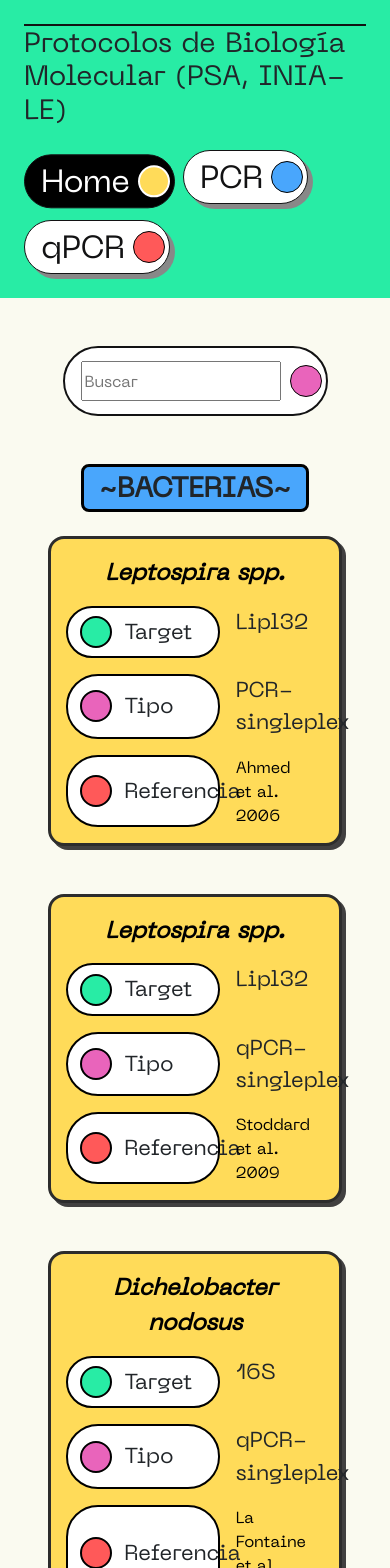
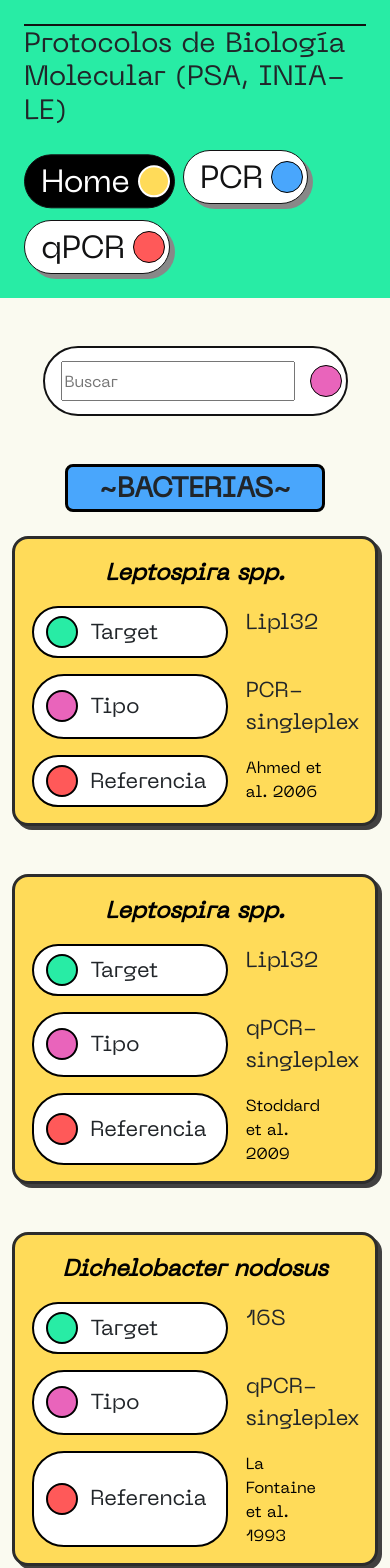
Before and after one commit to sofifernandez/protocolos_PCR, a React (Create React App) app: page / in a window 390 px wide. Shown: the top 1568 px of the page. Built offline with nearby package versions, Linux system fonts and the light colour scheme; a web font is replaced by a local one.

Commit message:
correct cards for mobile

```diff
--- a/src/components/CardPCR/CardPCR.js
+++ b/src/components/CardPCR/CardPCR.js
@@ -5,7 +5,7 @@ export const CardPCR = ({card}) => {
 
     if (!card) return null;
     return (
-        <div className='row col-12 col-sm-10 col-md-6 col-lg-5 justify-content-center mx-auto px-lg-0'>
+        <div className='row col-12 col-sm-10 col-md-6 col-lg-5 justify-content-center mx-auto px-0'>
             {/* -------------------------------------------------------------------------- */
             /*                                    CARD                                    */
             /* -------------------------------------------------------------------------- */}
@@ -14,7 +14,7 @@ export const CardPCR = ({card}) => {
                     {card.target_microorganism}
                 </div></NavLink>
                 {/* CARD GENE */}
-                <div className='species col-12 row justify-content-evenly mb-3 px-0'>
+                <div className='col-12 row justify-content-evenly mb-3 px-0'>
                     <div className='col-7 propertyTitle row'>
                         <div className='col-6 targetTitleCircle my-auto'>
                         </div>
@@ -27,7 +27,7 @@ export const CardPCR = ({card}) => {
                     </div>
                 </div>
                 {/* CARD TYPE */}
-                <div className='status col-12 row justify-content-evenly mb-3 px-0'>
+                <div className='col-12 row justify-content-evenly mb-3 px-0'>
                     <div className='col-7 propertyTitle row'>
                         <div className='col-6 typeTitleCircle my-auto'>
                         </div>
@@ -40,7 +40,7 @@ export const CardPCR = ({card}) => {
                     </div>
                 </div>
                 {/* CARD REF */}
-                <div className='species col-12 row justify-content-evenly mb-3 px-0'>
+                <div className='col-12 row justify-content-evenly mb-3 px-0'>
                     <div className='col-7 propertyTitle row'>
                         <div className='col-6 refTitleCircle my-auto'>
                         </div>
--- a/src/components/CardPCR/CardPCR.scss
+++ b/src/components/CardPCR/CardPCR.scss
@@ -8,12 +8,6 @@
 .cardName {
   font-style: italic;
   font-weight: 900;
-}
-
-.imagen {
-  border: 2px solid black;
-  width: 300px;
-  height: auto;
 }
 
 .propertyTitle {
--- a/src/components/Home/Home.js
+++ b/src/components/Home/Home.js
@@ -35,7 +35,7 @@ export const Home = () => {
 
     if (!cards) return null;
     return (
-        <div className="row justify-content-center container-fluid mx-auto px-auto">
+        <div className="row justify-content-center container-fluid mx-auto px-0">
 
             {/* SEARCHBOX----------------------------------------------------------- */}
             <div className="row mb-5 justify-content-center">
```
